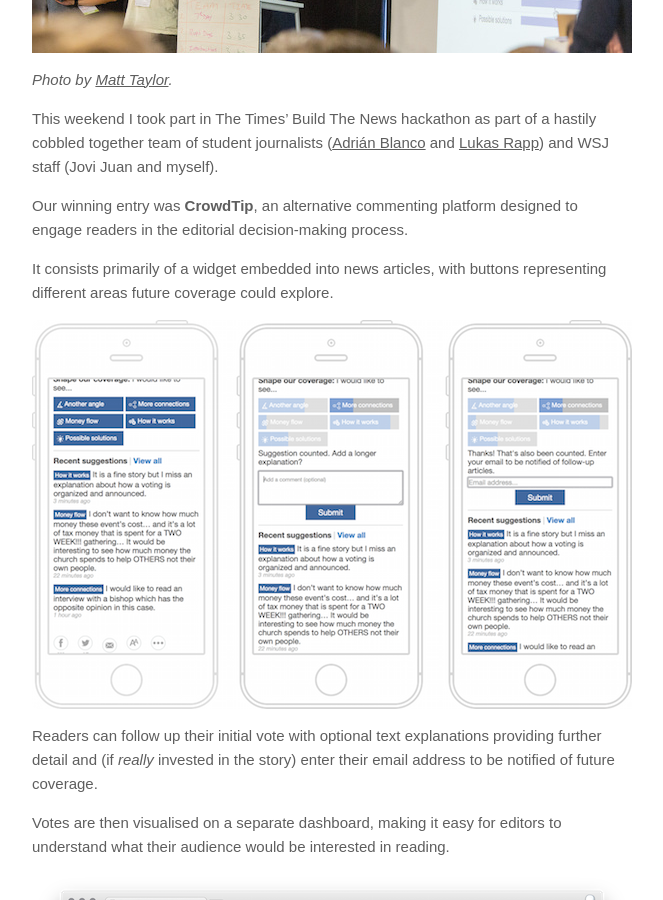
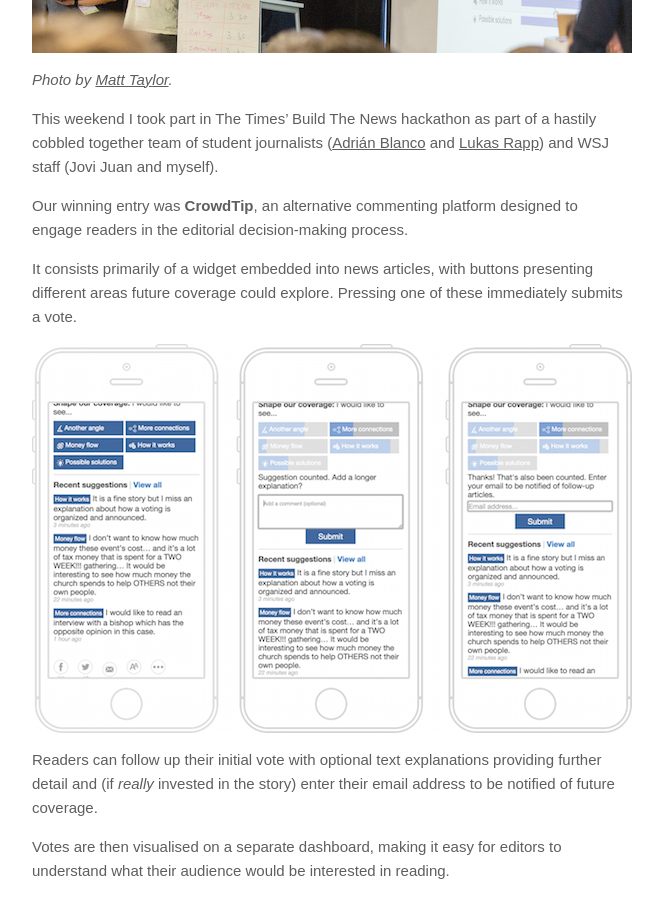
Before and after one commit to ejb/elliotbentley.com, a Jekyll site: the page built from _posts/2014-10-19-crowdtip-at-build-the-news.md, in a window 1280 px wide and 900 px high, scrolled down 324 px. Shown: the whole window, without its empty margins (308-971 px from the left). Built offline with Jekyll 4.4.1, drawn with Linux system fonts in a browser that asks for light colours.

Commit message:
Tweaked sentence in CrowdTip post

```diff
--- a/_posts/2014-10-19-crowdtip-at-build-the-news.md
+++ b/_posts/2014-10-19-crowdtip-at-build-the-news.md
@@ -12,7 +12,7 @@ This weekend I took part in The Times' Build The News hackathon as part of a has
 
 Our winning entry was **CrowdTip**, an alternative commenting platform designed to engage readers in the editorial decision-making process.
 
-It consists primarily of a widget embedded into news articles, with buttons representing different areas future coverage could explore.
+It consists primarily of a widget embedded into news articles, with buttons presenting different areas future coverage could explore. Pressing one of these immediately submits a vote.
 
 ![Widget screenshot](/assets/crowdtip/widget.png)
 
```
